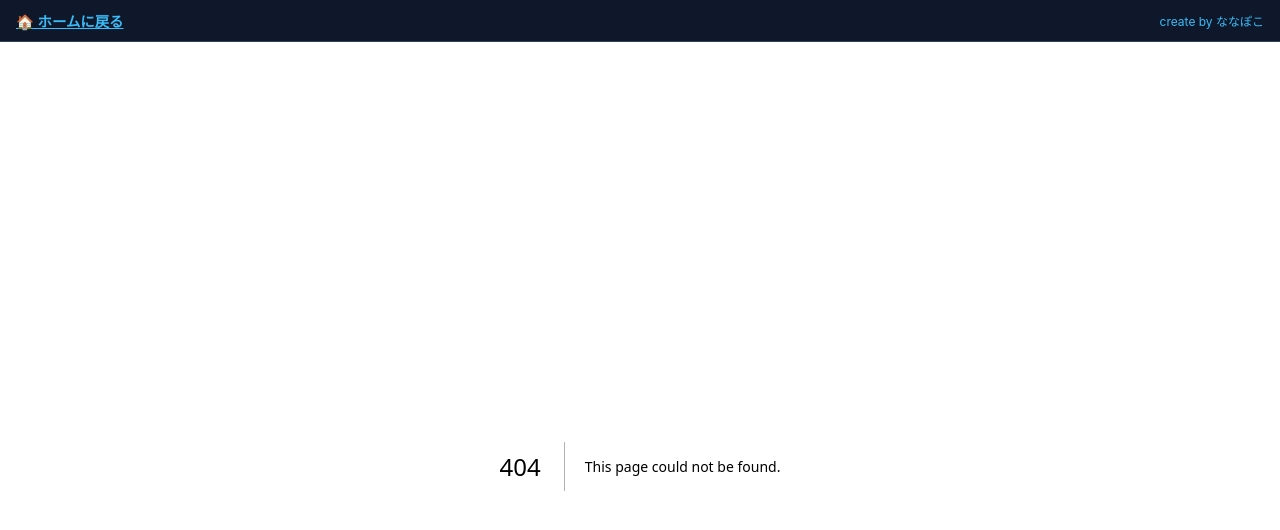
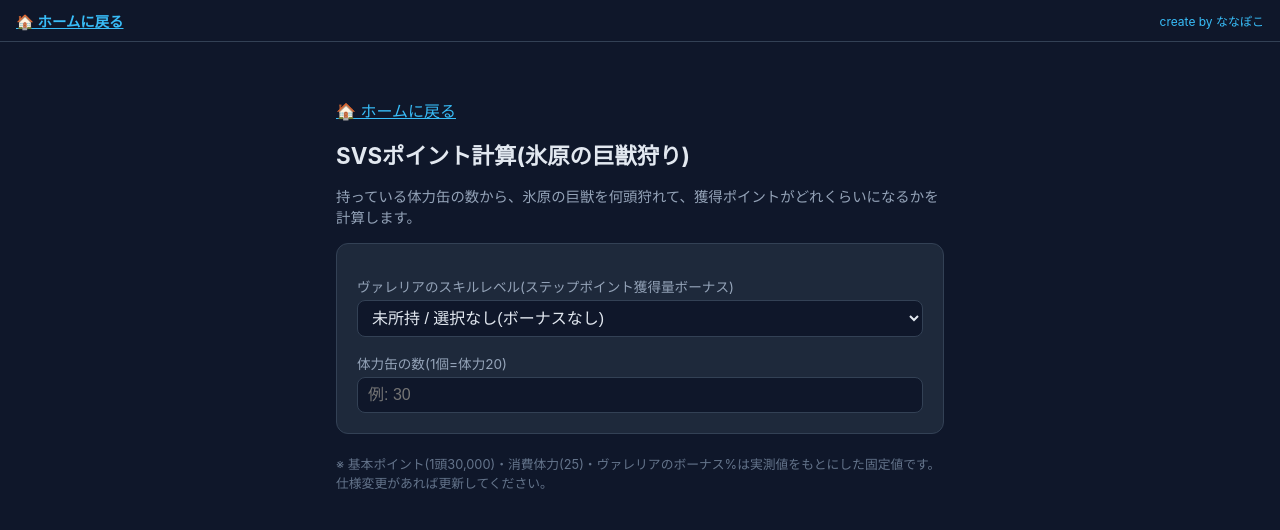
Before and after one commit to 4vp69hrn4m-del/wos-tool, a Next.js app: page /svs-points in a window 1280 px wide. Before the commit this address had no page. Shown: the top 530 px of the page. Built offline with nearby package versions, Linux system fonts and the light colour scheme.

Commit message:
page.tsx を作成

```diff
--- /dev/null
+++ b/app/svs-points/page.tsx
@@ -0,0 +1,94 @@
+"use client";
+
+import { useState } from "react";
+import Link from "next/link";
+
+// ヴァレリアのスキルレベルごとの、ステップポイント獲得量ボーナス(%)
+// レベル1〜10。ゲーム内の表を元にした固定値。
+const VALERIA_BONUS_BY_LEVEL: Record<number, number> = {
+  1: 2,
+  2: 4,
+  3: 6,
+  4: 8,
+  5: 10,
+  6: 12,
+  7: 14,
+  8: 16,
+  9: 18,
+  10: 20,
+};
+
+// 氷原の巨獣1頭あたりの基本情報(ボーナス無し)
+const BASE_POINTS_PER_BEAST = 30000; // 集結を発起して1頭狩った時の基本ポイント
+const STAMINA_PER_BEAST = 25; // 1頭狩るのに必要な体力
+const STAMINA_PER_CAN = 20; // 体力缶1個あたりの体力回復量
+
+export default function SvsPointsPage() {
+  const [valeriaLevel, setValeriaLevel] = useState<number>(0); // 0 = 未所持/未選択
+  const [cans, setCans] = useState<string>("");
+
+  const bonusPct = VALERIA_BONUS_BY_LEVEL[valeriaLevel] || 0;
+  const canCount = Number(cans) || 0;
+  const totalStamina = canCount * STAMINA_PER_CAN;
+  const beastKills = Math.floor(totalStamina / STAMINA_PER_BEAST);
+  const pointsPerBeast = BASE_POINTS_PER_BEAST * (1 + bonusPct / 100);
+  const totalPoints = Math.round(beastKills * pointsPerBeast);
+  const leftoverStamina = totalStamina - beastKills * STAMINA_PER_BEAST;
+
+  return (
+    <main style={{ maxWidth: 640, margin: "0 auto", padding: 16 }}>
+      <p>
+        <Link href="/">🏠 ホームに戻る</Link>
+      </p>
+      <h1>SVSポイント計算(氷原の巨獣狩り)</h1>
+      <p style={{ color: "#94a3b8", fontSize: "0.9rem" }}>
+        持っている体力缶の数から、氷原の巨獣を何頭狩れて、獲得ポイントがどれくらいになるかを計算します。
+      </p>
+
+      <div className="card" style={{ marginTop: 16 }}>
+        <label>ヴァレリアのスキルレベル(ステップポイント獲得量ボーナス)</label>
+        <select value={valeriaLevel} onChange={(e) => setValeriaLevel(Number(e.target.value))}>
+          <option value={0}>未所持 / 選択なし(ボーナスなし)</option>
+          {Object.entries(VALERIA_BONUS_BY_LEVEL).map(([lv, pct]) => (
+            <option key={lv} value={lv}>
+              Lv.{lv}(+{pct}%)
+            </option>
+          ))}
+        </select>
+
+        <label style={{ marginTop: 16, display: "block" }}>体力缶の数(1個=体力{STAMINA_PER_CAN})</label>
+        <input
+          type="number"
+          min={0}
+          value={cans}
+          onChange={(e) => setCans(e.target.value)}
+          placeholder="例: 30"
+        />
+      </div>
+
+      {canCount > 0 && (
+        <div className="card" style={{ marginTop: 16 }}>
+          <h3>計算結果</h3>
+          <p>
+            合計体力: {totalStamina.toLocaleString()}(体力缶{canCount}個 × {STAMINA_PER_CAN})
+          </p>
+          <p>
+            氷原の巨獣を狩れる回数: <strong>{beastKills.toLocaleString()}頭</strong>
+            (1頭あたり体力{STAMINA_PER_BEAST}消費、余り体力{leftoverStamina})
+          </p>
+          <p>
+            1頭あたりの獲得ポイント: {BASE_POINTS_PER_BEAST.toLocaleString()} × (1 + {bonusPct}%) ={" "}
+            {pointsPerBeast.toLocaleString()}
+          </p>
+          <p style={{ fontSize: "1.3rem", fontWeight: "bold", color: "#4ade80" }}>
+            予想獲得ポイント合計: {totalPoints.toLocaleString()}ポイント
+          </p>
+        </div>
+      )}
+
+      <p style={{ color: "#64748b", fontSize: "0.8rem", marginTop: 16 }}>
+        ※ 基本ポイント(1頭30,000)・消費体力(25)・ヴァレリアのボーナス%は実測値をもとにした固定値です。仕様変更があれば更新してください。
+      </p>
+    </main>
+  );
+}
```
